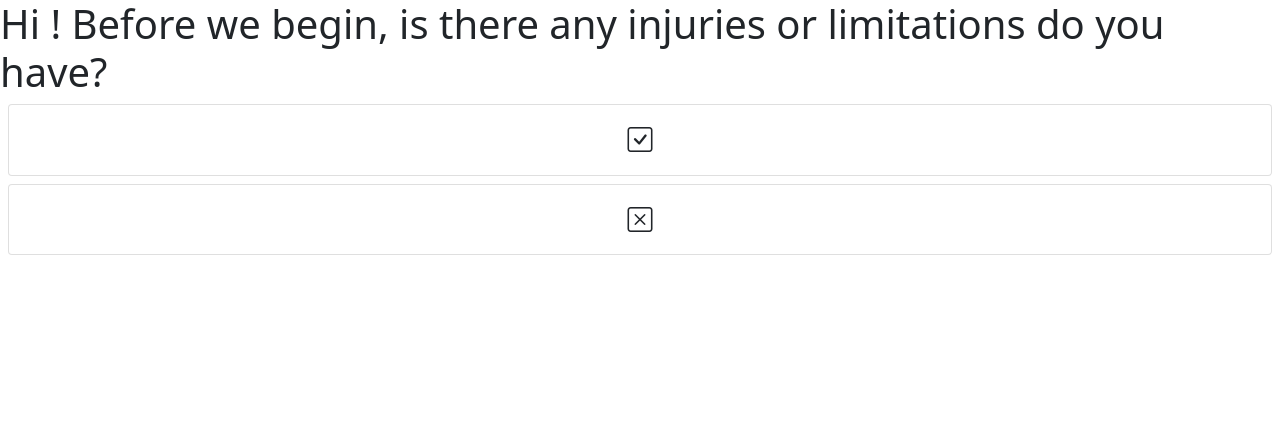
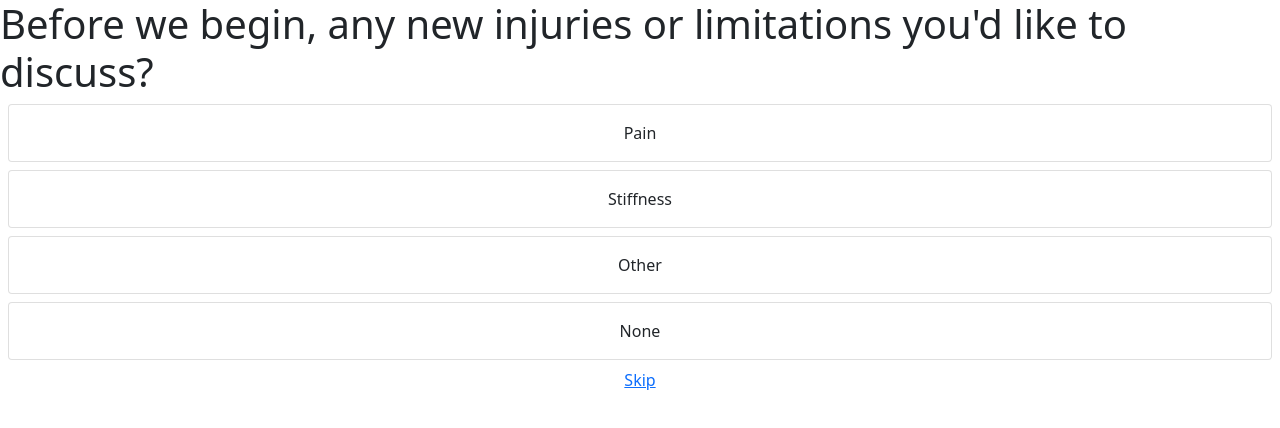
Before and after one commit to 394-win22/Fountain, a React (Create React App) app: page /survey3 in a window 1280 px wide. Shown: the top 428 px of the page. Built offline with nearby package versions, Linux system fonts and the light colour scheme; no server answers.

Commit message:
update survey questions

```diff
--- a/package.json
+++ b/package.json
@@ -12,6 +12,7 @@
     "react": "^17.0.2",
     "react-bootstrap": "^2.1.2",
     "react-dom": "^17.0.2",
+    "react-dropdown-select": "^4.8.3",
     "react-router-dom": "^6.2.1",
     "react-scripts": "5.0.0",
     "web-vitals": "^2.1.4"
@@ -22,7 +23,6 @@
     "test": "react-scripts test",
     "eject": "react-scripts eject"
   },
-
   "eslintConfig": {
     "extends": [
       "react-app",
--- a/src/App.css
+++ b/src/App.css
@@ -109,3 +109,7 @@
   top:30%;
   left:4%
 }
+
+.skip-container{
+  text-align: center;
+}
--- a/src/App.js
+++ b/src/App.js
@@ -7,6 +7,7 @@ import AfterSurvey from "./pages/AfterSurvey"
 import Home from "./pages/Home"
 import Survey2 from "./pages/Survey2";
 import Survey3 from "./pages/Survey3";
+import Survey4 from "./pages/Survey4";
 import {useEffect, useState} from 'react';
 import {useUserState} from "./database/users";
 import {BrowserRouter, Route, Routes} from "react-router-dom";
@@ -37,7 +38,11 @@ function App() {
           />} />
           <Route path="/survey3" element={<Survey3 user={user} UEmail={UEmail} UName={UName}
                                                    setUEmail={setUEmail} setUName={setUName} setUid={setUid}
-                                                   question={"Before we begin, is there any injuries or limitations do you have?"}
+                                                   question={"Before we begin, any new injuries or limitations you'd like to discuss?"}
+          />}/>
+          <Route path="/survey4" element={<Survey4 user={user} UEmail={UEmail} UName={UName}
+                                                   setUEmail={setUEmail} setUName={setUName} setUid={setUid}
+                                                   question={"Where is your injury?"}
           />}/>
           <Route path="/aftersurvey" element={<AfterSurvey/>} />
           <Route path="/home" element={<Home/>} />
--- a/src/pages/AfterSurvey.js
+++ b/src/pages/AfterSurvey.js
@@ -1,11 +1,15 @@
-import {useNavigate} from 'react-router-dom'
+import {useNavigate, useLocation} from 'react-router-dom'
 
-const AfterSurvey = () =>{
+function AfterSurvey({ route, navigation }) {
     const navigate = useNavigate();
+
+    const {state} = useLocation();
+    const injury = state.injury_type;
+    console.log(injury)
     return (
         <div className="as-wrapper">
             <div className="message-body">
-                <p>Great, we will make sure we avoid putting too much stress on your...</p>
+                {injury == 'none' ? <p>Great, your personalized workout is ready. Head to the home page to view it.</p> :<p>Great, we will make sure we avoid putting too much stress on your {injury}! Your personalized workout is ready. Head to the home page to view it. </p>}
             </div>
             <div className="message-btn">
                 <button type="button" className="btn btn-primary" onClick={ () => {
--- a/src/pages/Survey1.js
+++ b/src/pages/Survey1.js
@@ -32,6 +32,7 @@ function Survey1({ user, UEmail, setUEmail, UName, setUName, setUid, question})
                     <Card.Title><i class="bi bi-emoji-frown"></i></Card.Title>
                 </Card.Body>
             </Card>
+            <div className="skip-container"><a href='/home'>Skip Survey</a></div>
         </div>
 
 
--- a/src/pages/Survey2.js
+++ b/src/pages/Survey2.js
@@ -7,18 +7,17 @@ function Survey2({ user, UEmail, setUEmail, UName, setUName, setUid, question})
     const navigate = useNavigate();
     return (
         <div>
-            <h1>You're feeling good! </h1>
             <h1>{question}</h1>
             <Card className="survey-button m-2" onClick={ () => {
                     navigate('/survey3');}}>
                 <Card.Body>
-                    <Card.Title> <p>Indiividual, Easy</p> </Card.Title>
+                    <Card.Title> <p>Individual, Easy</p> </Card.Title>
                 </Card.Body>
             </Card>
             <Card className="survey-button m-2" onClick={ () => {
                     navigate('/survey3');}}>
                 <Card.Body>
-                    <Card.Title><p>Indiividual, Challenge</p></Card.Title>
+                    <Card.Title><p>Individual, Challenge</p></Card.Title>
                 </Card.Body>
             </Card>
             <Card className="survey-button m-2" onClick={ () => {
--- a/src/pages/Survey3.js
+++ b/src/pages/Survey3.js
@@ -7,17 +7,34 @@ function Survey3({ user, UEmail, setUEmail, UName, setUName, setUid, question})
     const navigate = useNavigate();
     return (
         <div>
-            <h1> Hi {UName}! {question}</h1>
-            <Card className="survey-button m-2" onClick={ () => {navigate('/aftersurvey')}}>
+            <h1> {question}</h1>
+
+            <Card className="survey-button m-2" onClick={ () => {navigate('/survey4')}}>
                 <Card.Body>
-                    <Card.Text><i className="bi bi-check-square" style={{fontSize:"25px"}}/></Card.Text>
+                    <Card.Text>Pain</Card.Text>
                 </Card.Body>
             </Card>
-            <Card className="survey-button m-2" onClick={ () => {navigate('/aftersurvey')}}>
+            <Card className="survey-button m-2" onClick={ () => {navigate('/survey4')}}>
                 <Card.Body>
-                    <Card.Text><i className="bi bi-x-square" style={{fontSize:"25px"}}/></Card.Text>
+                    <Card.Text>Stiffness</Card.Text>
                 </Card.Body>
             </Card>
+            <Card className="survey-button m-2" onClick={ () => {navigate('/survey4')}}>
+                <Card.Body>
+                    <Card.Text>Other</Card.Text>
+                </Card.Body>
+            </Card>
+            <Card className="survey-button m-2" onClick={ () => {navigate('/aftersurvey',
+                       { state: {
+                          injury_type: 'none'
+                        }
+                      }) }}>
+                <Card.Body>
+                    <Card.Text>None</Card.Text>
+                </Card.Body>
+            </Card>
+            <div className="skip-container"><a href='/home'>Skip</a></div>
+
         </div>
     );
 }
--- /dev/null
+++ b/src/pages/Survey4.js
@@ -0,0 +1,36 @@
+import React from "react";
+import {Card} from "react-bootstrap";
+import 'bootstrap-icons/font/bootstrap-icons.css';
+import { useNavigate } from 'react-router-dom';
+import Select from "react-dropdown-select";
+import {useEffect, useState} from 'react';
+
+function Survey4({ user, UEmail, setUEmail, UName, setUName, setUid, question}) {
+    const navigate = useNavigate();
+    const options = [
+        { value: 'neck', label: 'Neck' },
+        { value: 'shoulder', label: 'Shoulders' },
+        { value: 'back', label: 'Back' },
+        { value: 'hips', label: 'Hips' },
+        { value: 'knees', label: 'Knees' }
+      ]
+    const [injury, setInjury] = useState("");
+    return (
+        <div>
+            <h1> {question}</h1>
+
+            <Select options={options} onChange={value => {setInjury(value[0].value)}} />
+            <button type="button" className="btn btn-primary" onClick={ () => {
+                    navigate('/aftersurvey',
+                       { state: {
+                          injury_type: injury
+                        }
+                      })
+                    }}>Continue</button>
+
+        </div>
+
+    );
+}
+
+export default Survey4;
```
Also changed, not shown: 1 other file (tests, documents, lock files or other folders).
